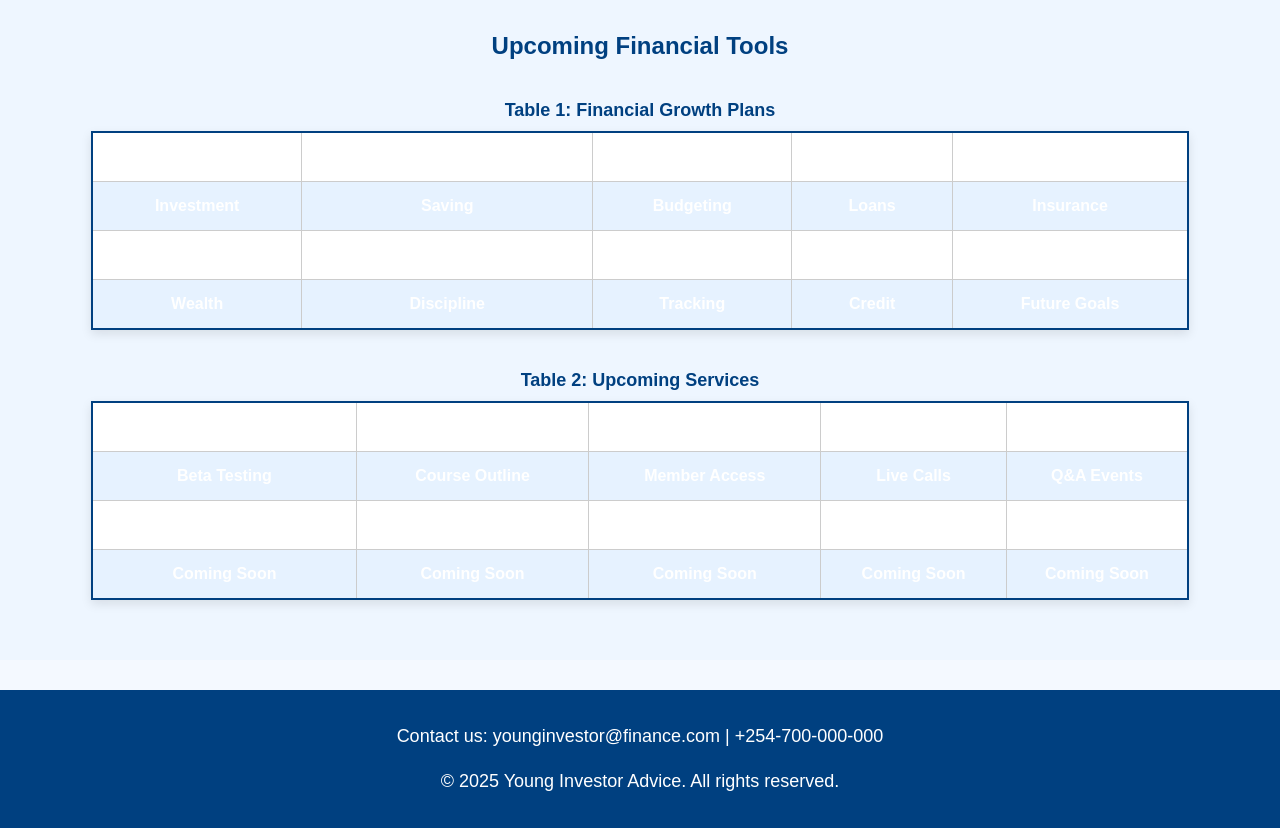
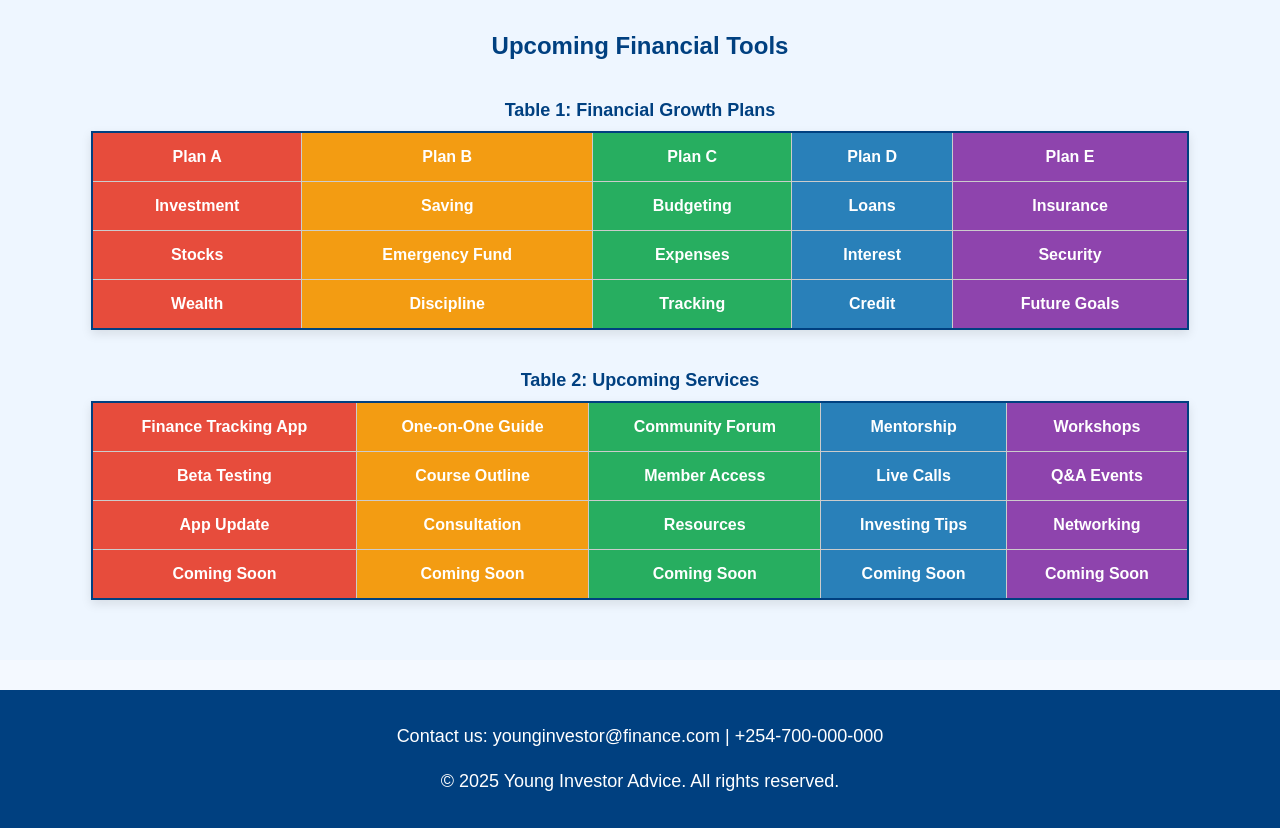
Before and after one commit to jonahmzera/25-1582, a plain HTML site: page index.html in a window 1280 px wide. Shown: the part 1700-2528 px from the top of the page. Drawn offline with Linux system fonts and the light colour scheme.

Commit message:
Update index.html

```diff
--- a/index.html
+++ b/index.html
@@ -169,12 +169,11 @@
   padding: 15px;
   border: 1px solid #ccc;
 }
-
-. { background-color: #e74c3c; }
-. { background-color: #f39c12; }
-. { background-color: #27ae60; }
-.{ background-color: #2980b9; }
-.{ background-color: #8e44ad; }
+.colorful-table tr td:nth-child(1) { background-color: #e74c3c; } /* Red */
+.colorful-table tr td:nth-child(2) { background-color: #f39c12; } /* Orange */
+.colorful-table tr td:nth-child(3) { background-color: #27ae60; } /* Green */
+.colorful-table tr td:nth-child(4) { background-color: #2980b9; } /* Blue */
+.colorful-table tr td:nth-child(5) { background-color: #8e44ad; } /* Purple */
 
 .colorful-table caption {
   caption-side: top;
```
